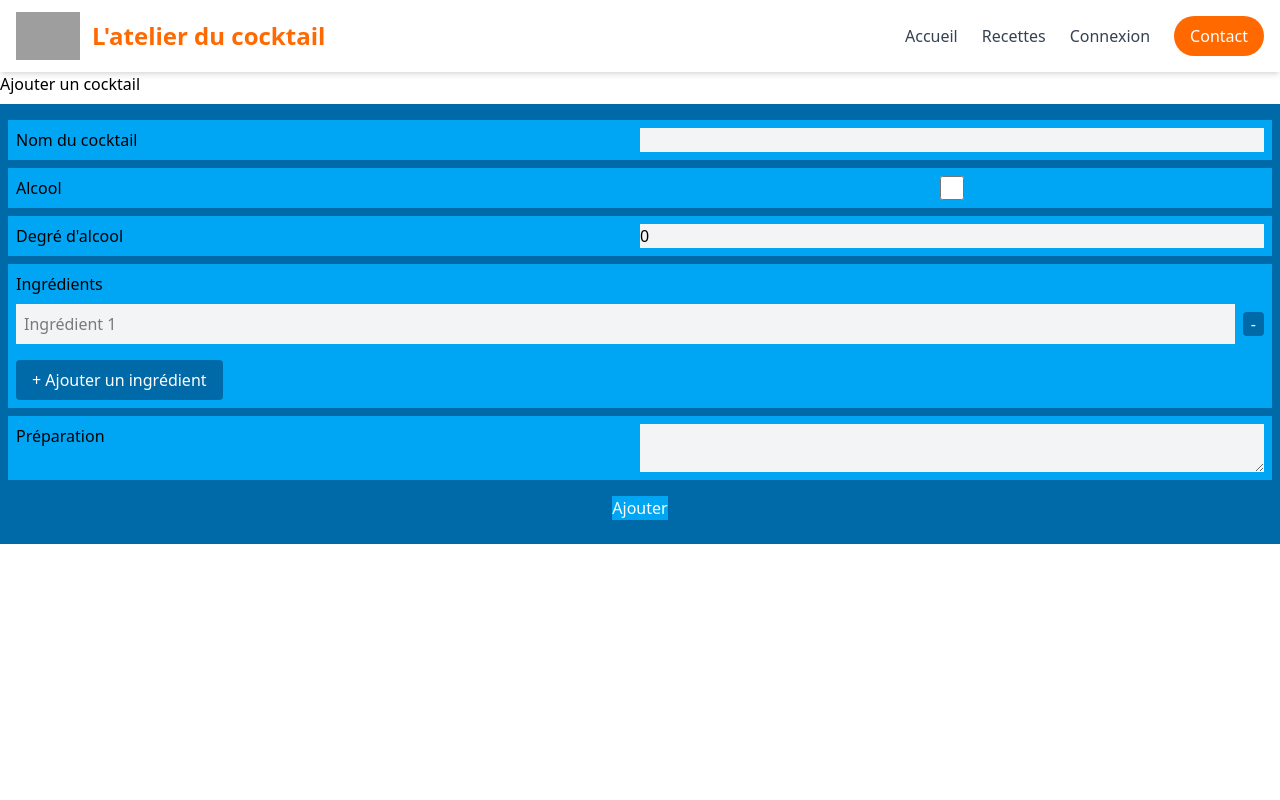
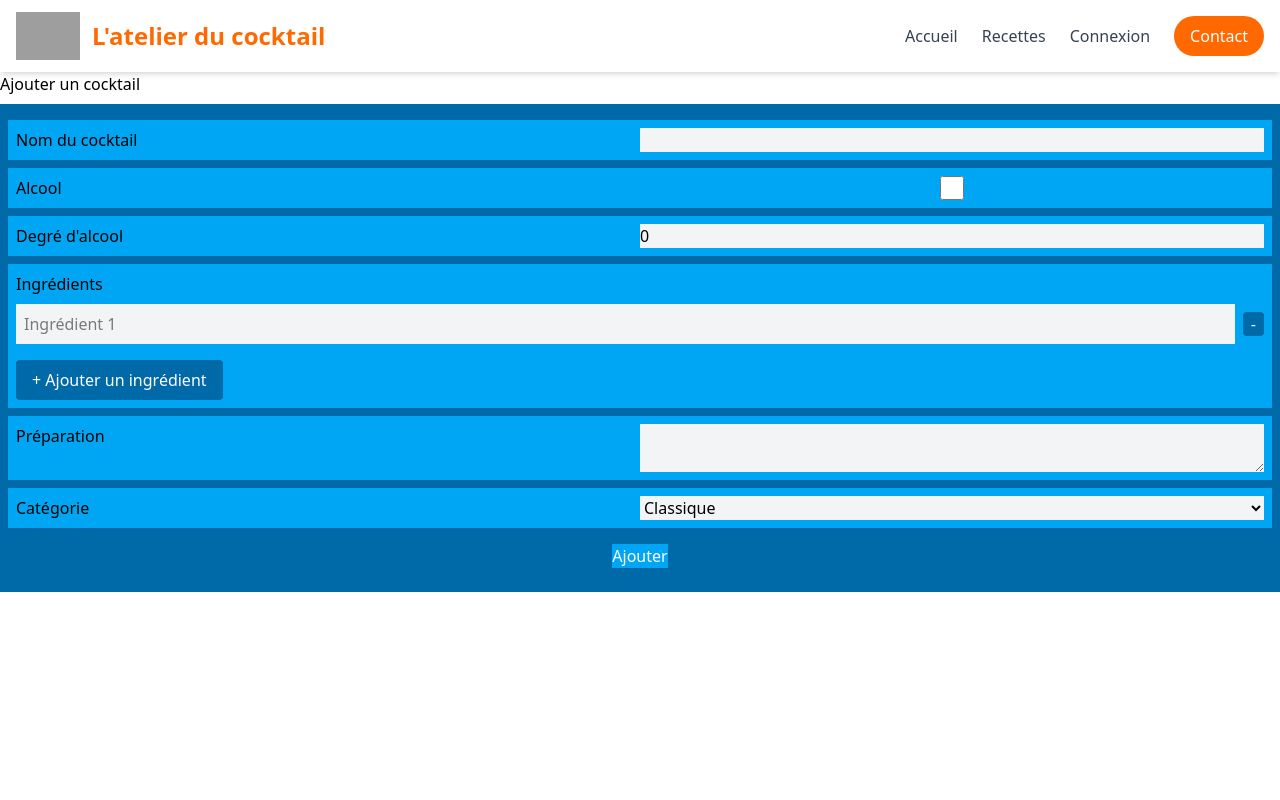
Before and after one commit to Darylmatro/cocktail-api, a React (Vite) app in the folder Front-end/: page /testCocktail/new in a window 1280 px wide. Shown: the top 800 px of the page. Built offline with nearby package versions, Linux system fonts and the light colour scheme; grey boxes are pictures that could not be loaded.

Commit message:
ajout d'une option catégorie dans la création de cocktails

```diff
--- a/Front-end/src/pages/TestCocktail/NewCocktail.jsx
+++ b/Front-end/src/pages/TestCocktail/NewCocktail.jsx
@@ -8,6 +8,7 @@ function NewCocktail() {
     const [alcohol, setAlcohol] = useState(false);
     const [alcohol_level, setAlcohol_level] = useState(0);
     const [preparation, setPreparation] = useState("");
+    const [categorie, setCategorie] = useState("classique")
 
     // Fonction pour ajouter un champ d'ingrédient
     const addIngredient = () => {
@@ -34,6 +35,7 @@ function NewCocktail() {
         setAlcohol_level(0);
         setIngredients([""]);
         setPreparation("");
+        setCategorie("classique")
     };
 
 
@@ -46,6 +48,7 @@ function NewCocktail() {
             alcohol_level: alcohol_level,
             ingredients: ingredients,
             preparation: preparation,
+            categorie: categorie
         };
         console.log(data);
         try {
@@ -123,6 +126,16 @@ function NewCocktail() {
                     value={preparation} onChange={(e) => setPreparation(e.target.value)}/>
                 </div>
 
+                <div className='grid grid-cols-2 justify-around bg-sky-500 p-2 my-2'>
+                    <label htmlFor='categorie'>Catégorie</label>
+                    <select className='bg-gray-100 text-black' name="categorie" id="categorie" onChange={(e) => setCategorie(e.target.value)}>
+                        <option value="Classique">Classique</option>
+                        <option value="Fruité">Fruité</option>
+                        <option value="Cocktail Tropicaux">Cocktail Tropicaux</option>
+                        <option value="Mocktail">Mocktail</option>
+                    </select>
+                </div>
+
                 <div className='flex justify-around p-2 my-2'>
                     <button type='submit' className='text-white bg-sky-500'>Ajouter</button>
                 </div>
```
